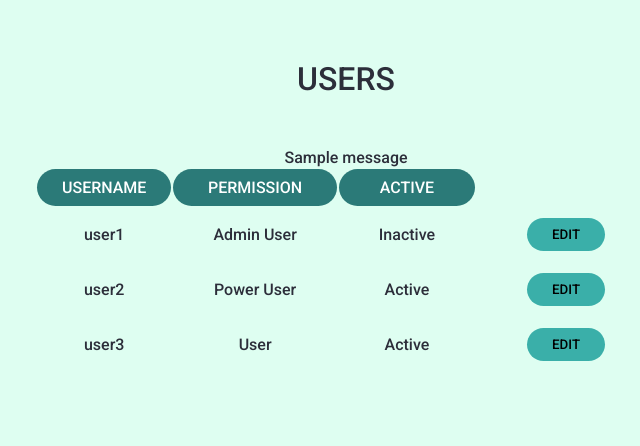
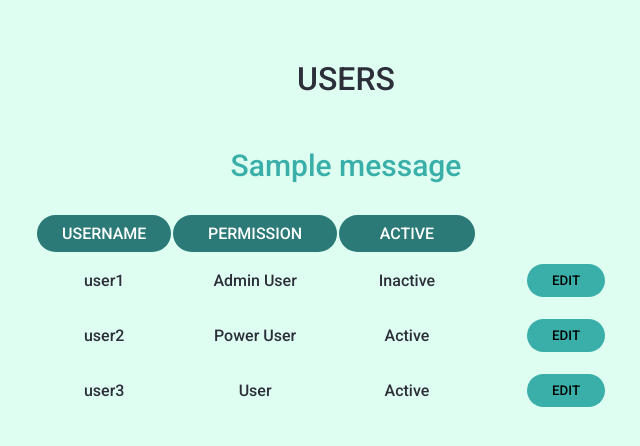
Before and after one commit to tiagorfilipe22/myFirstWebApp, a Flask app: page /users in a window 1280 px wide. Shown: the part 89-535 px from the top of the page, without its empty margins (294-934 px from the left). Run offline with Flask 3, Linux system fonts and the light colour scheme; a user stored in the database is signed in; one stand-in notice (Sample message) is shown; some libraries are stand-ins or nearby versions.

```diff
--- a/static/styles.css
+++ b/static/styles.css
@@ -80,6 +80,7 @@ a:hover {
 .nav_links li a:hover {
     color: #2b7a78;
 }
+
 
 button {
     padding: 9px 25px;
@@ -167,7 +168,20 @@ th {
   padding: 9px 25px;
   border: none;
   border-radius: 50px;
-  cursor: pointer;
   transition: all 0.5s ease 0s;
   color: #feffff;
+  cursor: pointer;
 }
+
+.flash-text {
+  font-size: 30px;
+  font-weight: bold;
+  color: #3aafa9;
+  animation: flash 1s 3;
+  padding: 0px 0 30px 0;
+}
+
+@keyframes flash {
+  0%, 100% { opacity: 1; }
+  50% { opacity: 0; }
+}
--- a/templates/add.html
+++ b/templates/add.html
@@ -8,7 +8,7 @@
 <div><h1>ADD MORE</h1></div>
 <div>
 {% for message in get_flashed_messages() %}
-  <p><b>{{message}}</b></p>
+  <p class="flash-text"><b>{{message}}</b></p>
 {% endfor %}
 </div>
     <form action="/add" method="post">
--- a/templates/checkuser.html
+++ b/templates/checkuser.html
@@ -8,14 +8,13 @@
 <div><h1>CHECK USERS</h1></div>
 <div >
 {% for message in get_flashed_messages() %}
-  <p><b>{{message}}</b></p>
+<p class="flash-text"><b>{{message}}</b></p>
 {% endfor %}
 </div>
     <table class="table">
         <thead>
             <tr>
                 <th>USERNAME</th>
-                <th></th>
             </tr>
 
         </thead>
--- a/templates/history.html
+++ b/templates/history.html
@@ -8,7 +8,7 @@
 <div ><h1>HISTORY</h1></div>
 <div >
 {% for message in get_flashed_messages() %}
-  <p><b>{{message}}</b></p>
+<p class="flash-text"><b>{{message}}</b></p>
 {% endfor %}
 </div>
     <table class="table">
--- a/templates/index.html
+++ b/templates/index.html
@@ -8,7 +8,7 @@
 <div><h1>INDEX/LOGIN</h1></div>
 <div>
 {% for message in get_flashed_messages() %}
-  <p><b>{{message}}</b></p>
+<p class="flash-text"><b>{{message}}</b></p>
 {% endfor %}
 </div>
     <form action="/login" method="post">
--- a/templates/layout.html
+++ b/templates/layout.html
@@ -39,8 +39,9 @@
             {% else %}
             <li><a href="/documents">Documents</a></li>
             {% endif %}
+
             {% if session.get("permission") > 1 %}
-            <li><a>Users</a></li>
+            <li><a href="#">Users</a></li>
             {% else %}
             <li><a href="/users">Users</a></li>
             {% endif %}
--- a/templates/links.html
+++ b/templates/links.html
@@ -8,14 +8,14 @@
 <div><h1>Welcome to Site List {{ username }}!</h1></div>
 <div>
 {% for message in get_flashed_messages() %}
-  <p><b>{{message}}</b></p>
+    <p class="flash-text"><b>{{message}}</b></p>
 {% endfor %}
 </div>
     <table>
         <thead>
             <tr>
-                <th>CATEGORY</th>
-                <th>NAME</th>
+                <th><a href="/links">CATEGORY</a></th>
+                <th><a href="/links">NAME</a></th>
             </tr>
 
         </thead>
--- a/templates/register.html
+++ b/templates/register.html
@@ -8,7 +8,7 @@
 <div ><h1>REGISTER</h1></div>
 <div >
 {% for message in get_flashed_messages() %}
-  <p><b>{{message}}</b></p>
+<p class="flash-text"><b>{{message}}</b></p>
 {% endfor %}
 </div>
     <form action="/register" method="post">
--- a/templates/resetpassword.html
+++ b/templates/resetpassword.html
@@ -8,7 +8,7 @@
 <div ><h1>CHANGE PASSWORD</h1></div>
 <div >
 {% for message in get_flashed_messages() %}
-  <p><b>{{message}}</b></p>
+<p class="flash-text"><b>{{message}}</b></p>
 {% endfor %}
 </div>
     <form action="/password" method="post">
--- a/templates/users.html
+++ b/templates/users.html
@@ -8,15 +8,15 @@
 <div><h1>USERS</h1></div>
 <div>
 {% for message in get_flashed_messages() %}
-  <p><b>{{message}}</b></p>
+<p class="flash-text"><b>{{message}}</b></p>
 {% endfor %}
 </div>
     <table class="table">
         <thead>
             <tr>
-                <th>USERNAME</th>
-                <th>PERMISSION</th>
-                <th>ACTIVE</th>
+                <th><a href="/users">USERNAME</a></th>
+                <th><a href="/users">PERMISSION</a></th>
+                <th><a href="/users">ACTIVE</a></th>
             </tr>
 
         </thead>
```
Also changed, not shown: templates/change.html (+4 -4 lines), templates/edit.html (+10 -7 lines), templates/edituser.html (+8 -8 lines), data.db, static/script.js (line endings or trailing spaces), 2 other files.
